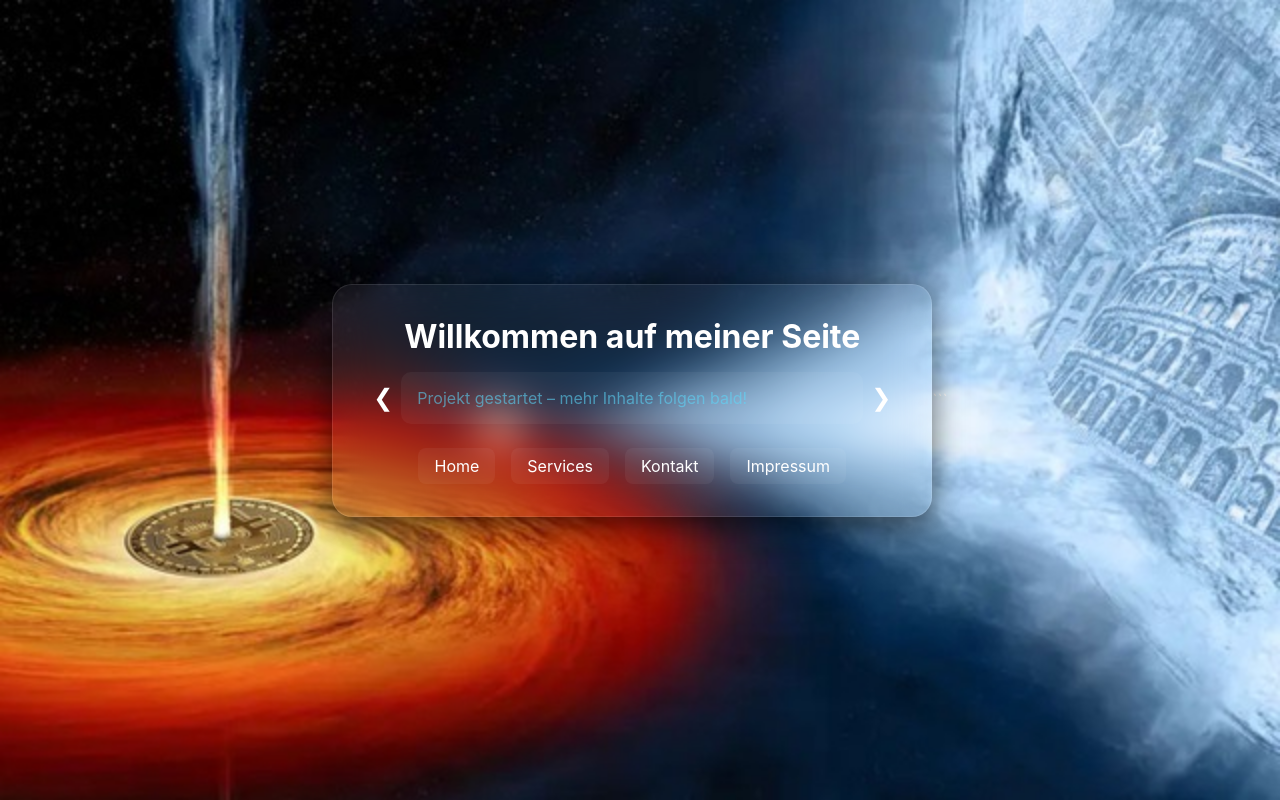
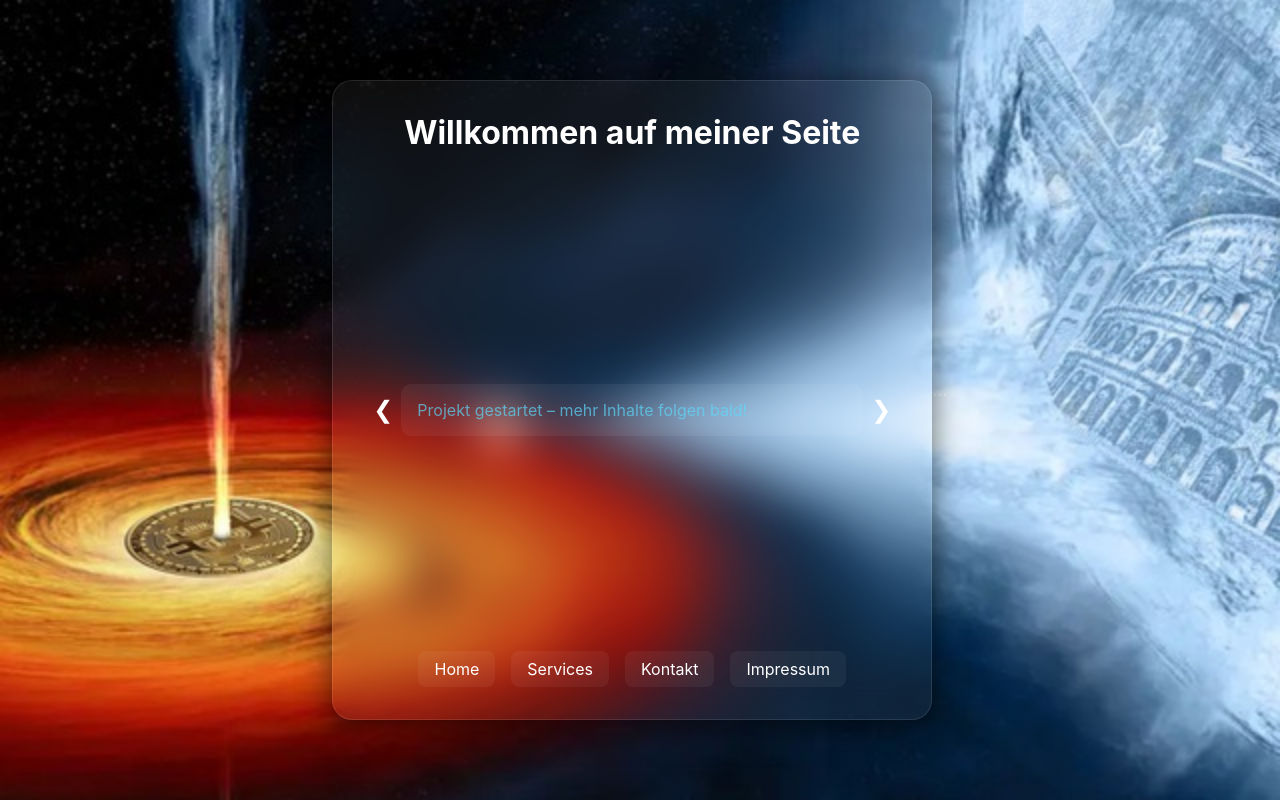
Before and after one commit to MaAlte/MaAlte.github.io, a plain HTML site: page index.html in a window 1280 px wide. Drawn offline with Linux system fonts and the light colour scheme.

Commit message:
Add files via upload

```diff
--- a/style.css
+++ b/style.css
@@ -10,39 +10,93 @@
 /* 2. Body & Hintergrundbild */
 body {
   font-family: -apple-system, BlinkMacSystemFont, 'Segoe UI', Roboto, sans-serif;
-  margin: 0;
+  min-height: 100vh;
   padding: 2rem;
-  min-height: 100vh;
-
   background-color: #0f0f0f;
   background-image: url('img/BlackHoleBTC-DOLLAR.jpg');
   background-repeat: no-repeat;
   background-position: center center;
   background-size: cover;
-
   display: flex;
   align-items: center;
   justify-content: center;
   color: #fff;
 }
 
-/* 3. Glass-Container */
+/* 3. Glass-Container als Flex-Column, 80% der Viewport-Höhe */
 .glass-container {
+  display: flex;
+  flex-direction: column;
+  height: 80vh;
+  max-width: 600px;
+  width: 100%;
+  padding: 2rem;
   background: rgba(255, 255, 255, 0.05);
   border: 1px solid rgba(255, 255, 255, 0.1);
   border-radius: 20px;
   backdrop-filter: blur(20px);
   -webkit-backdrop-filter: blur(20px);
-  padding: 2rem;
-  max-width: 600px;
-  width: 100%;
   box-shadow: 0 8px 32px rgba(0, 0, 0, 0.6);
+}
+
+/* 4. Überschrift immer oben, nimmt nur den nötigen Platz ein */
+.glass-container > h1 {
+  flex: 0 0 auto;
+  margin-bottom: 1rem;
   text-align: center;
 }
 
-/* 4. Navigation */
+/* 5. News-Bereich wächst und zentriert seinen Inhalt */
+.news-container {
+  flex: 1 1 auto;
+  display: flex;
+  align-items: center;
+  justify-content: center;
+  margin: 1rem 0;
+}
+
+/* Pfeil-Buttons */
+.arrow {
+  cursor: pointer;
+  font-size: 1.5rem;
+  color: #fff;
+  user-select: none;
+  padding: 0 0.5rem;
+  transition: color 0.2s;
+}
+
+.arrow:hover {
+  color: #61dafb;
+}
+
+/* News-Content mit Fade-Effekt */
+.news-content {
+  flex: 1;
+  background: rgba(255, 255, 255, 0.08);
+  padding: 1rem;
+  border-radius: 10px;
+  text-align: left;
+  transition: opacity 0.5s ease;
+  opacity: 1;
+}
+
+.news-content.fade-out {
+  opacity: 0;
+}
+
+.news-content a {
+  color: #61dafb;
+  text-decoration: none;
+}
+
+.news-content a:hover {
+  text-decoration: underline;
+}
+
+/* 6. Navigation immer unten, nimmt nur den nötigen Platz */
 nav {
-  margin-top: 1.5rem;
+  flex: 0 0 auto;
+  margin-top: auto;
   display: flex;
   flex-wrap: wrap;
   justify-content: center;
@@ -62,51 +116,7 @@ nav a:hover {
   background: rgba(255, 255, 255, 0.2);
 }
 
-/* 5. News-Sektion */
-.news-container {
-  display: flex;
-  align-items: center;
-  justify-content: center;
-  margin: 1rem 0;
-}
-
-.arrow {
-  cursor: pointer;
-  font-size: 1.5rem;
-  color: #fff;
-  user-select: none;
-  padding: 0 0.5rem;
-  transition: color 0.2s;
-}
-
-.arrow:hover {
-  color: #61dafb;
-}
-
-.news-content {
-  flex: 1;
-  background: rgba(255, 255, 255, 0.08);
-  padding: 1rem;
-  border-radius: 10px;
-  text-align: left;
-  transition: opacity 0.4s ease;
-  opacity: 1;
-}
-
-.news-content.fade-out {
-  opacity: 0;
-}
-
-.news-content a {
-  color: #61dafb;
-  text-decoration: none;
-}
-
-.news-content a:hover {
-  text-decoration: underline;
-}
-
-/* 6. Orientation-Based Scaling */
+/* 7. Orientation-Based Scaling für Hintergrundbild */
 @media (orientation: portrait) {
   body {
     background-size: auto 100%;
@@ -119,7 +129,7 @@ nav a:hover {
   }
 }
 
-/* 7. Mobile-Optimierungen */
+/* 8. Mobile-Optimierungen */
 @media (max-width: 600px) {
   body {
     padding: 1rem;
@@ -132,6 +142,7 @@ nav a:hover {
 
   h1 {
     font-size: 1.5rem;
+    margin-bottom: 0.75rem;
   }
 
   .news-content {
```
